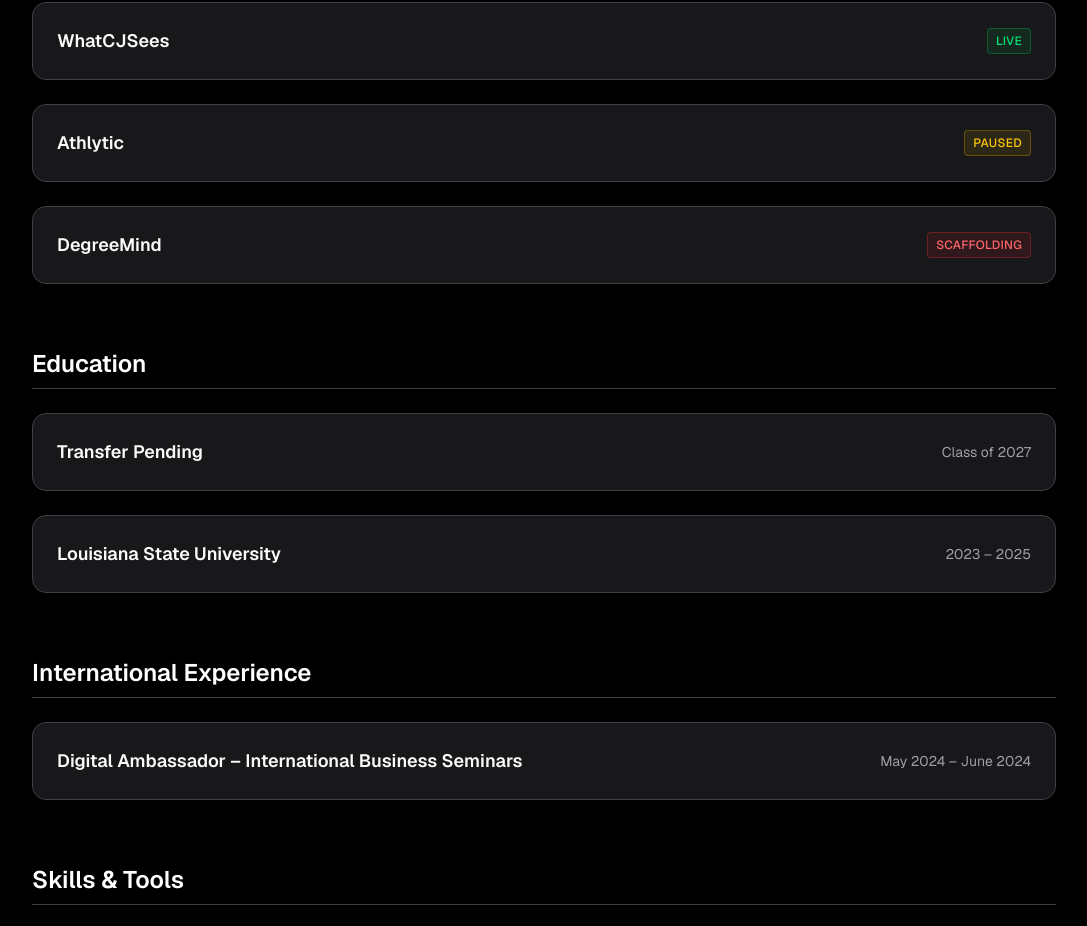
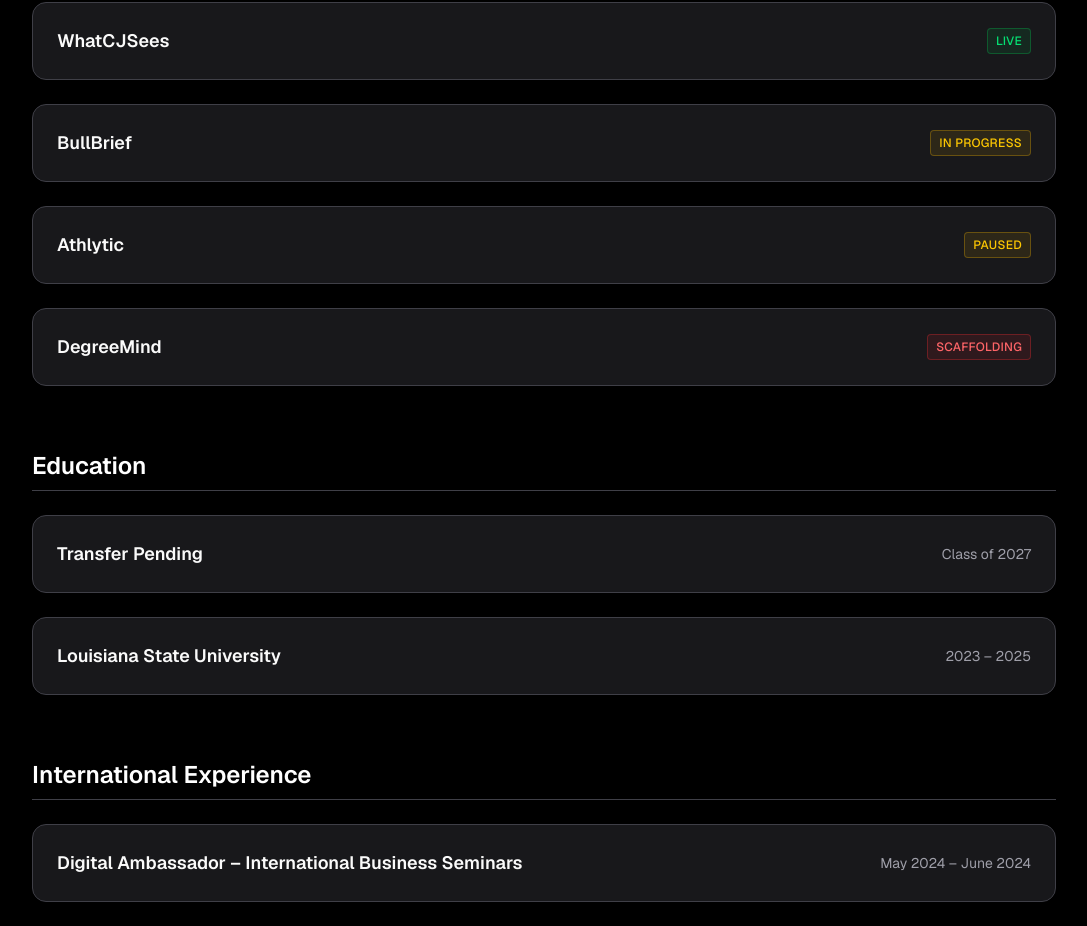
Before and after one commit to cedricsthomasjr/cjt, a Next.js app: page /resume in a window 1280 px wide. Shown: the part 931-1857 px from the top of the page, without its empty margins (96-1183 px from the left). Built offline with nearby package versions, Linux system fonts and the light colour scheme.

Commit message:
added bullbrief to resume page

```diff
--- a/src/app/resume/page.js
+++ b/src/app/resume/page.js
@@ -41,6 +41,15 @@
         bullets: [
           "Visual-first portfolio showcasing original photography through a full-stack site built with modern best practices.",
           "Engineered responsive layouts, gallery transitions, and performance-optimized image rendering with hover metadata.",
+        ],
+      },
+      {
+        title: "BullBrief",
+        status: "in progress",
+        slug: "bullbrief",
+        bullets: [
+          "AI-powered stock explorer for the smart investory.",
+          "Early features include AI company summary and portfolio analysis, and real-time market insights.",
         ],
       },
       {
@@ -263,9 +272,11 @@
                           <span
                             className={`text-xs font-medium uppercase tracking-wide px-2 py-1 rounded w-fit
                             ${
-                              item.status === "paused"
+                              item.status === "paused" ||
+                              item.status === "in progress"
                                 ? "bg-yellow-500/10 text-yellow-400 border border-yellow-500/30"
-                                : item.status === "paused || archived"
+                                : item.status === "paused" ||
+                                  item.status === "in progress"
                                 ? "bg-zinc-800 text-zinc-500 border border-zinc-700"
                                 : item.status === "live"
                                 ? "bg-green-500/10 text-green-400 border border-green-500/30"
--- a/src/data/projects.json
+++ b/src/data/projects.json
@@ -76,7 +76,7 @@
     "status": "scaffolding",
 
     "image": "/projects/placeholder.png",
-    "description": "Smarter college planning with AI.",
+
     "tags": ["Next.js", "AI", "Education"],
     "content": "DegreeMind helps students map out their degrees, majors, minors, and postgrad career goals with AI-guided scheduling.",
     "features": [""],
```
